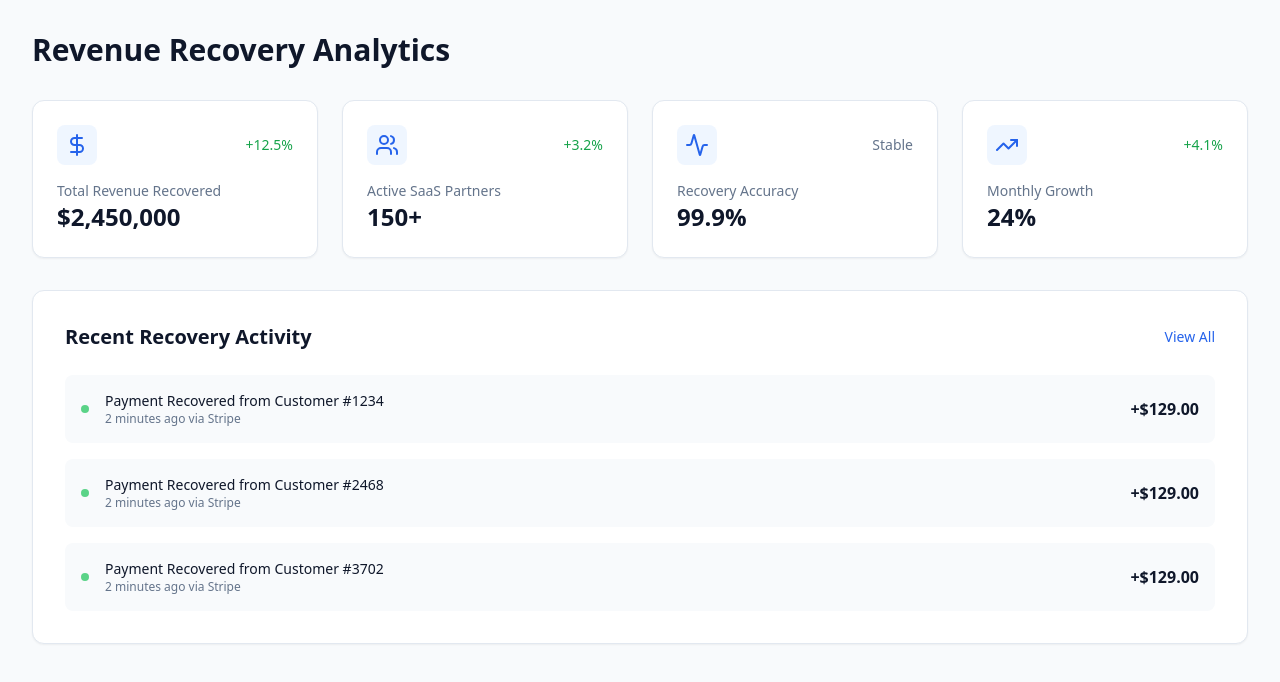
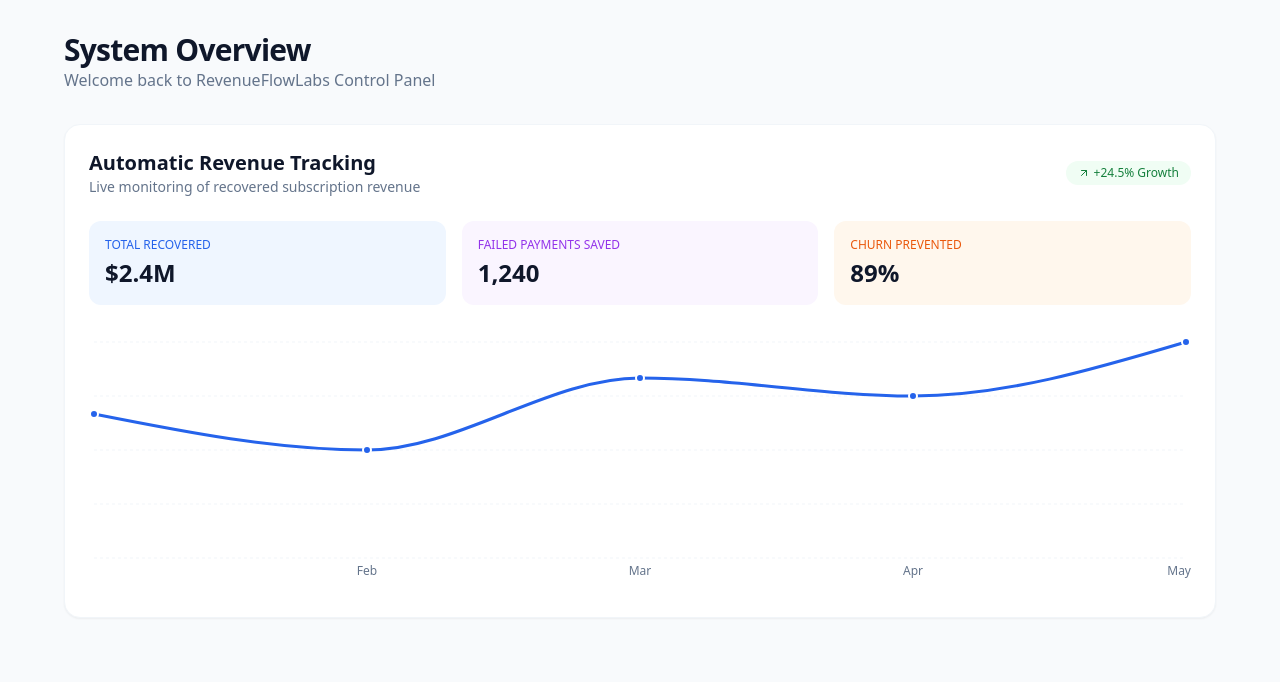
Before and after one commit to RevenueFlowLabs/RRL, a Next.js app: page /dashboard in a window 1280 px wide. Shown: the top 682 px of the page. Built offline with nearby package versions, Linux system fonts and the light colour scheme.

Commit message:
FEATURE: Implemented Automatic Revenue Tracking and Dashboard UI

```diff
--- /dev/null
+++ b/components/dashboard/RevenueTracker.tsx
@@ -0,0 +1,70 @@
+import React, { useState, useEffect } from 'react';
+import { LineChart, Line, XAxis, YAxis, CartesianGrid, Tooltip, ResponsiveContainer } from 'recharts';
+import { ArrowUpRight, DollarSign, RefreshCcw } from 'lucide-react';
+
+const RevenueTracker = () => {
+  // ডামি ডাটা (পরবর্তীতে এপিআই এর সাথে কানেক্ট হবে)
+  const [data] = useState([
+    { name: 'Jan', revenue: 4000 },
+    { name: 'Feb', revenue: 3000 },
+    { name: 'Mar', revenue: 5000 },
+    { name: 'Apr', revenue: 4500 },
+    { name: 'May', revenue: 6000 },
+  ]);
+
+  return (
+    <div className="p-6 bg-white rounded-2xl shadow-sm border border-slate-100">
+      <div className="flex justify-between items-center mb-6">
+        <div>
+          <h2 className="text-xl font-bold text-slate-900">Automatic Revenue Tracking</h2>
+          <p className="text-sm text-slate-500">Live monitoring of recovered subscription revenue</p>
+        </div>
+        <div className="flex gap-2">
+          <div className="flex items-center px-3 py-1 bg-green-50 text-green-700 rounded-full text-xs font-medium">
+            <ArrowUpRight className="w-3 h-3 mr-1" />
+            +24.5% Growth
+          </div>
+        </div>
+      </div>
+
+      {/* Stats Cards */}
+      <div className="grid grid-cols-1 md:grid-cols-3 gap-4 mb-8">
+        <div className="p-4 bg-blue-50 rounded-xl">
+          <p className="text-xs text-blue-600 font-medium uppercase">Total Recovered</p>
+          <h3 className="text-2xl font-bold text-slate-900 mt-1">$2.4M</h3>
+        </div>
+        <div className="p-4 bg-purple-50 rounded-xl">
+          <p className="text-xs text-purple-600 font-medium uppercase">Failed Payments Saved</p>
+          <h3 className="text-2xl font-bold text-slate-900 mt-1">1,240</h3>
+        </div>
+        <div className="p-4 bg-orange-50 rounded-xl">
+          <p className="text-xs text-orange-600 font-medium uppercase">Churn Prevented</p>
+          <h3 className="text-2xl font-bold text-slate-900 mt-1">89%</h3>
+        </div>
+      </div>
+
+      {/* Chart Section */}
+      <div className="h-64 w-full">
+        <ResponsiveContainer width="100%" height="100%">
+          <LineChart data={data}>
+            <CartesianGrid strokeDasharray="3 3" vertical={false} stroke="#f1f5f9" />
+            <XAxis dataKey="name" axisLine={false} tickLine={false} tick={{fill: '#64748b', fontSize: 12}} />
+            <YAxis hide />
+            <Tooltip
+              contentStyle={{ borderRadius: '12px', border: 'none', boxShadow: '0 10px 15px -3px rgb(0 0 0 / 0.1)' }}
+            />
+            <Line
+              type="monotone"
+              dataKey="revenue"
+              stroke="#2563eb"
+              strokeWidth={3}
+              dot={{ r: 4, fill: '#2563eb', strokeWidth: 2, stroke: '#fff' }}
+            />
+          </LineChart>
+        </ResponsiveContainer>
+      </div>
+    </div>
+  );
+};
+
+export default RevenueTracker;
--- a/pages/dashboard.tsx
+++ b/pages/dashboard.tsx
@@ -1,61 +1,17 @@
 import React from 'react';
-import { TrendingUp, Users, DollarSign, Activity } from 'lucide-react';
+import RevenueTracker from '../components/dashboard/RevenueTracker';
 
-const Dashboard = () => {
-  const stats = [
-    { name: 'Total Revenue Recovered', value: '$2,450,000', change: '+12.5%', icon: DollarSign },
-    { name: 'Active SaaS Partners', value: '150+', change: '+3.2%', icon: Users },
-    { name: 'Recovery Accuracy', value: '99.9%', change: 'Stable', icon: Activity },
-    { name: 'Monthly Growth', value: '24%', change: '+4.1%', icon: TrendingUp },
-  ];
+export default function DashboardPage() {
+  return (
+    <div className="min-h-screen bg-slate-50 p-4 md:p-8">
+      <div className="max-w-6xl mx-auto">
+        <header className="mb-8">
+          <h1 className="text-3xl font-bold text-slate-900 tracking-tight">System Overview</h1>
+          <p className="text-slate-500">Welcome back to RevenueFlowLabs Control Panel</p>
+        </header>
 
-  return (
-    <div className="min-h-screen bg-slate-50 p-8">
-      <div className="max-w-7xl mx-auto">
-        <h1 className="text-3xl font-bold text-slate-900 mb-8">Revenue Recovery Analytics</h1>
-
-        {/* Stats Grid */}
-        <div className="grid grid-cols-1 md:grid-cols-2 lg:grid-cols-4 gap-6 mb-8">
-          {stats.map((item) => (
-            <div key={item.name} className="bg-white p-6 rounded-xl shadow-sm border border-slate-200">
-              <div className="flex items-center justify-between mb-4">
-                <div className="p-2 bg-blue-50 rounded-lg">
-                  <item.icon className="w-6 h-6 text-blue-600" />
-                </div>
-                <span className={`text-sm font-medium ${item.change.startsWith('+') ? 'text-green-600' : 'text-slate-500'}`}>
-                  {item.change}
-                </span>
-              </div>
-              <h3 className="text-slate-500 text-sm font-medium">{item.name}</h3>
-              <p className="text-2xl font-bold text-slate-900">{item.value}</p>
-            </div>
-          ))}
-        </div>
-
-        {/* Live Feed Placeholder */}
-        <div className="bg-white p-8 rounded-xl shadow-sm border border-slate-200">
-          <div className="flex items-center justify-between mb-6">
-            <h2 className="text-xl font-semibold text-slate-900">Recent Recovery Activity</h2>
-            <button className="text-blue-600 text-sm font-medium hover:underline">View All</button>
-          </div>
-          <div className="space-y-4">
-            {[1, 2, 3].map((i) => (
-              <div key={i} className="flex items-center justify-between p-4 bg-slate-50 rounded-lg">
-                <div className="flex items-center gap-4">
-                  <div className="w-2 h-2 bg-green-500 rounded-full animate-pulse" />
-                  <div>
-                    <p className="text-sm font-medium text-slate-900">Payment Recovered from Customer #{i * 1234}</p>
-                    <p className="text-xs text-slate-500">2 minutes ago via Stripe</p>
-                  </div>
-                </div>
-                <span className="font-semibold text-slate-900">+$129.00</span>
-              </div>
-            ))}
-          </div>
-        </div>
+        <RevenueTracker />
       </div>
     </div>
   );
-};
-
-export default Dashboard;
+}
```
